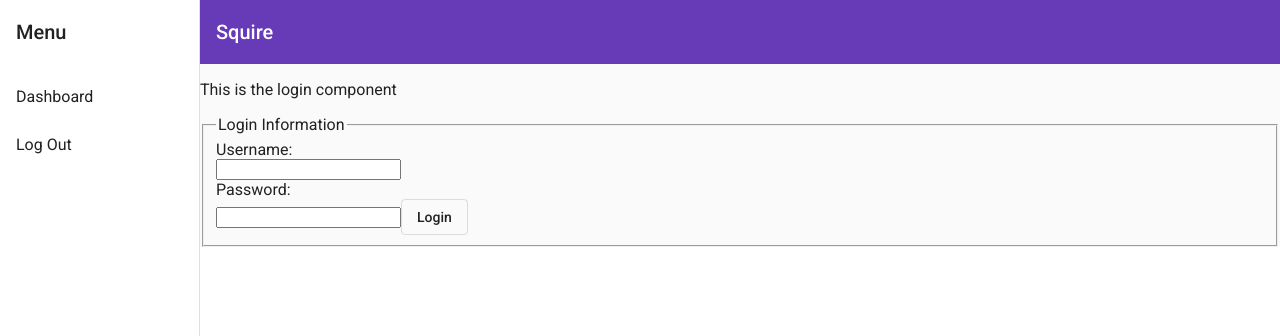
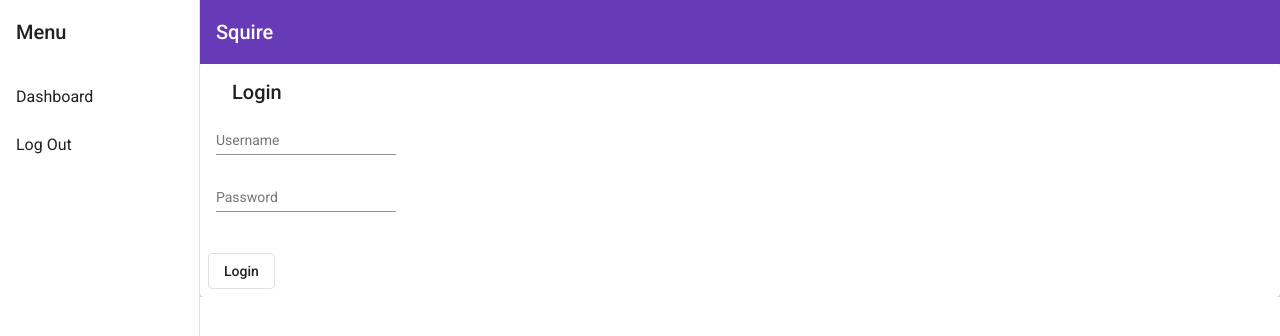
Before and after one commit to Dmonroe3795/Project2, an Angular app in the folder Proj2NG/: page /login in a window 1280 px wide. Shown: the top 336 px of the page. Built offline with nearby package versions, Linux system fonts and the light colour scheme.

Commit message:
Added login validation

```diff
--- a/Proj2NG/src/app/app.module.ts
+++ b/Proj2NG/src/app/app.module.ts
@@ -17,9 +17,11 @@ import { MatButtonModule } from '@angular/material/button';
 import { MatSidenavModule } from '@angular/material/sidenav';
 import { MatIconModule } from '@angular/material/icon';
 import { MatListModule } from '@angular/material/list';
-import { MatFormFieldModule } from '@angular/material/form-field';
+import { MatFormFieldModule, MatFormFieldControl } from '@angular/material/form-field';
+import {MatInputModule } from '@angular/material/input'
 import { NotesComponent } from './component/notes/notes.component';
 import { CourseComponent } from './component/course/course.component';
+import { MatCardModule } from '@angular/material/card';
 
 import { LandingComponent } from './component/landing/landing.component';
 import { CreateAccountComponent } from './component/create-account/create-account.component';
@@ -56,6 +58,8 @@ import { DashboardComponent } from './component/dashboard/dashboard.component';
     MatIconModule,
     MatListModule,
     MatTabsModule,
+    MatCardModule,
+    MatInputModule,
     MatExpansionModule,
     MatFormFieldModule
   ],
--- a/Proj2NG/src/app/component/course/course.component.html
+++ b/Proj2NG/src/app/component/course/course.component.html
@@ -1,7 +1,7 @@
 <!-- <h3>{{c.id}}. {{c.name}}</h3> -->
 <!-- <p>{{c.users.length}} Students</p> -->
 <mat-accordion>
-    <mat-expansion-panel (opened)="panelOpenState = true" (closed)="panelOpenState = false">
+    <mat-expansion-panel (opened)="panelOpenState = true" (closed)="panelOpenState = false" style="border: 0.5px solid black">
         <mat-expansion-panel-header>
             <mat-panel-title>
                 <h3>{{c.name}}</h3>
--- a/Proj2NG/src/app/component/login/login.component.html
+++ b/Proj2NG/src/app/component/login/login.component.html
@@ -1,21 +1,32 @@
-<p>This is the login component</p>
 <div id="loginForm">
-    <!-- <div *ngFor="let course of allUserCourses">
+  <!-- <div *ngFor="let course of allUserCourses">
       <app-course [c] = "course"></app-course>
     </div> -->
-    <!-- <form> -->
-        <fieldset>
-            Username:<br>
-            <legend>Login Information</legend>
-            <input type="text" [(ngModel)]= "us"><br>
-            Password:<br>
-            <input type="text" [(ngModel)]="ps">
-            <button (click) = "login()"
-            mat-stroked-button
-            >Login</button>
-        </fieldset>
-    <!-- </form> -->
-    <!-- <p>{{global.currentUser.r_id.id}}</p>
+  <mat-card>
+    <mat-card-header>
+      <mat-card-title>
+        Login
+      </mat-card-title>
+    </mat-card-header>
+    <mat-card-content>
+      <!-- <fieldset> -->
+      <!-- Username:<br> -->
+      <!-- <legend>Login Information</legend> -->
+      <mat-form-field>
+        <input type="text" [(ngModel)]="us" matInput placeholder="Username">
+      </mat-form-field>
+      <br>
+      <mat-form-field>
+        <input type="text" [(ngModel)]="ps" matInput placeholder="Password">
+      </mat-form-field>
+    </mat-card-content>
+    <p style="color: red">{{result}}</p>
+    <mat-card-actions>
+      <button (click)="login()" mat-stroked-button>Login</button>
+    </mat-card-actions>
+    <!-- </fieldset> -->
+  </mat-card>
+  <!-- <p>{{global.currentUser.r_id.id}}</p>
     <button *ngIf="global.isTrainer">Trainer Only Button</button> -->
 </div>
 
--- a/Proj2NG/src/app/component/login/login.component.ts
+++ b/Proj2NG/src/app/component/login/login.component.ts
@@ -30,11 +30,20 @@ export class LoginComponent implements OnInit {
   u: user = new user(0, null, null, null, null, null, 0);
   currUser: Observable<user>;
   login() {
+    if (this.us == null || this.ps == null ) {
+      this.result = "Please enter a valid Username and Password."
+    }
+    else {
       this.currUser = this.userv.login(this.us,this.ps);
+
       this.currUser.subscribe(
 
         (response) => {
-
+          if(response == null) {
+            console.log("Calls first response")
+            this.result = "Please enter a valid Username and Password."
+          }
+          else {
             console.log(response);
             this.u = response;
             this.global.currentUser=this.u;
@@ -43,15 +52,18 @@ export class LoginComponent implements OnInit {
             }
             console.log(this.global.currentUser);
             this.router.navigate(['/dashboard']);
+          }
         },
 
         (response) => {
 
-        console.log("Failure!");
+          console.log("Failure! Called 2nd response");
+          this.result = "Please enter a valid Username and Password."
 
         }
 
       );
+    }
   }
 
 
--- a/Proj2NG/src/app/component/notes/notes.component.html
+++ b/Proj2NG/src/app/component/notes/notes.component.html
@@ -1,19 +1,17 @@
 <mat-expansion-panel>
     <mat-expansion-panel-header>
         <mat-panel-title>
-            <h3>{{note.filename}}</h3>
+            <h3>{{n.filename}}</h3>
         </mat-panel-title>
         <mat-panel-description style="padding-top: 2.5%">
-            {{note.trainer.firstname}}
-            {{note.trainer.lastname}}
+            {{n.trainer.firstname}}
+            {{n.trainer.lastname}}
         </mat-panel-description>
     </mat-expansion-panel-header>
 
-<p>Filename: {{note.filename}}</p>
-<p>Available: {{note.visible}}</p>
-<p>Author: {{note.trainer.username}}</p>
+<p>Filename: {{n.filename}}</p>
+<p>Available: {{n.visible}}</p>
+<p>Author: {{n.trainer.username}}</p>
 <p>{{fileText}}</p>
+<a href={{downloadLink}}>Download</a>
 </mat-expansion-panel>
-
-
-<a href={{downloadLink}}>Download</a>
--- a/Proj2NG/src/app/component/notes/notes.component.ts
+++ b/Proj2NG/src/app/component/notes/notes.component.ts
@@ -21,10 +21,11 @@ export class NotesComponent implements OnInit {
 
   @Input() n : note;
 
-  file: Observable<string> = this.noteServ.readFile(this.n.filename);
+  file: Observable<string>;
   fileText: string;
   downloadLink :string;
   getNote() {
+    this.file =  this.noteServ.readFile(this.n.filename);
     this.file.subscribe(
       (response) => {
         this.fileText = response;
```
Lines whose indentation alone changed are shown as unchanged.
